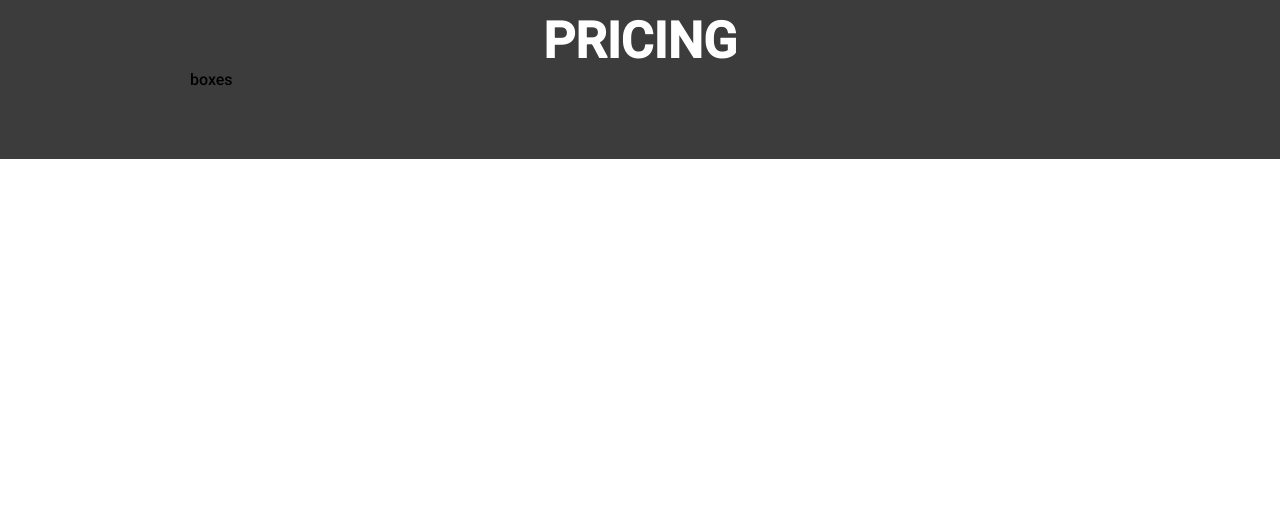
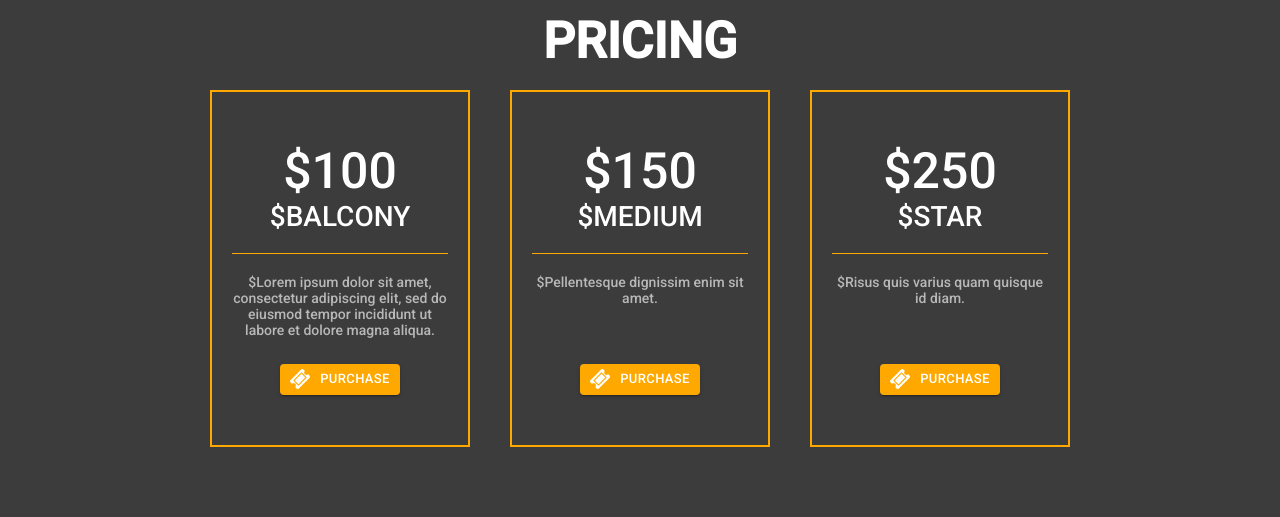
Before and after one commit to zeeatwork/react_venue_project, a React (Create React App) app in the folder venue-project/: page / in a window 1280 px wide. Shown: the part 2130-2647 px from the top of the page. Before the commit the page ends 2289 px from the top, so only its background shows below. Built offline with nearby package versions, Linux system fonts and the light colour scheme.

Commit message:
completed mapping and footer

```diff
--- a/venue-project/src/App.js
+++ b/venue-project/src/App.js
@@ -5,6 +5,8 @@ import Featured from './components/featured/Featured'
 import VenueInfo from './components/venueInfo/VenueInfo';
 import Highlights from './components/highlights/Highlights';
 import Pricing from './components/pricing/Pricing';
+import Location from './components/location/Location';
+import Footer from './components/header_footer/Footer';
 
 function App() {
   return (
@@ -14,6 +16,8 @@ function App() {
      <VenueInfo />
      <Highlights />
      <Pricing />
+     <Location />
+     <Footer />
     </div>
   );
 }
--- a/venue-project/src/components/header_footer/footer.js
+++ b/venue-project/src/components/header_footer/footer.js
@@ -0,0 +1,17 @@
+import React from 'react';
+import Fade from 'react-reveal/Fade';
+
+const Footer = () => {
+  return (
+    <div className="bck_red">
+      <Fade delay={500}>
+        <div className="font_righteous footer_logo_venue">The Venue</div>
+        <div className="footer_copyright">
+          The venue 2021.All rights reserved.
+        </div>
+      </Fade>
+    </div>
+  );
+};
+
+export default Footer;
--- /dev/null
+++ b/venue-project/src/components/location/Location.js
@@ -0,0 +1,22 @@
+/* eslint-disable jsx-a11y/iframe-has-title */
+import React from 'react';
+
+const Location = () => {
+  return (
+    <div className="location_wrapper">
+      // eslint-disable-next-line jsx-a11y/iframe-has-title
+      <iframe
+      src="https://www.google.com/maps/embed?pb=!1m18!1m12!1m3!1d3058.9994227796633!2d-75.15090928409131!3d39.941402579423176!2m3!1f0!2f0!3f0!3m2!1i1024!2i768!4f13.1!3m3!1m2!1s0x89c6c8994cac29d7%3A0x876f4d423f4d5a62!2sTheatre%20of%20The%20Living%20Arts!5e0!3m2!1sen!2sus!4v1616936901292!5m2!1sen!2sus"
+        width="100%"
+        height="500px"
+        frameBorder="0"
+        allowFullScreen=""
+      ></iframe>
+      <div className="location_tag">
+        <div>Location</div>
+      </div>
+    </div>
+  );
+};
+
+export default Location;
--- a/venue-project/src/components/pricing/Pricing.js
+++ b/venue-project/src/components/pricing/Pricing.js
@@ -1,28 +1,57 @@
 import React, { Component } from 'react'
+import MyButton from '../utils/MyButton';
+import Zoom from 'react-reveal/Zoom';
 
 export default class pricing extends Component {
-
   state = {
     prices: [100, 150, 250],
-    positions: ['Balcony', 'Medium', 'Star'],
+    positions: ["Balcony", "Medium", "Star"],
     desc: [
-      'Lorem ipsum dolor sit amet, consectetur adipiscing elit, sed do eiusmod tempor incididunt ut labore et dolore magna aliqua.',
-      'Pellentesque dignissim enim sit amet.',
-      'Risus quis varius quam quisque id diam.'
+      "Lorem ipsum dolor sit amet, consectetur adipiscing elit, sed do eiusmod tempor incididunt ut labore et dolore magna aliqua.",
+      "Pellentesque dignissim enim sit amet.",
+      "Risus quis varius quam quisque id diam.",
     ],
-    linkto: ['https://www.zenziali.com', 'https://www.learncodewithme.com', 'https://www.youtube.com']
-  }
+    linkto: [
+      "https://www.zenziali.com",
+      "https://www.learncodewithme.com",
+      "https://www.youtube.com",
+    ],
+    delay: [500, 0, 500]
+  };
+
+  showBoxes = () =>
+    this.state.prices.map((box, i) => (
+      <Zoom delay={this.state.delay} key={i}>
+      <div className="pricing_item">
+        <div className="pricing_inner_wrapper">
+          <div className="pricing_title">
+            <span>${this.state.prices[i]}</span>
+            <span>${this.state.positions[i]}</span>
+          </div>
+          <div className="pricing_description">
+            <span>${this.state.desc[i]}</span>
+          </div>
+          <div className="pricing_buttons"><MyButton
+              text="purchase"
+              bck="#ffa800"
+              color="white"
+              link={this.state.linkto[i]}
+              />
+              </div>
+        </div>
+      </div>
+    </Zoom>)
+
+    );
+
   render() {
     return (
       <div className="bck_black">
         <div className="center_wrapper pricing_section">
           <h2>Pricing</h2>
-          <div className="pricing_wrapper">
-            boxes
-          </div>
+          <div className="pricing_wrapper">{this.showBoxes()}</div>
         </div>
-
       </div>
-    )
+    );
   }
 }
```
